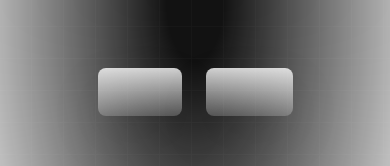
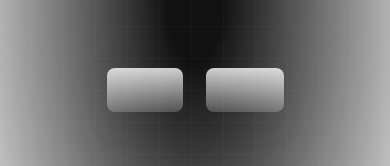
Before and after one commit to kennedysmartins/me-contrate, a Next.js app: page /me/1 in a window 390 px wide. Shown: the part 422-588 px from the top of the page. Built offline with nearby package versions, Linux system fonts and the light colour scheme.

Commit message:
new style button mobile

```diff
--- a/src/components/MainButton2.tsx
+++ b/src/components/MainButton2.tsx
@@ -81,7 +81,7 @@ const MainButton2: React.FC<ButtonProps> = ({
   return (
     <>
       <button
-        className={`bg-transparent text-transparent drop-shadow-2xl text-2xl md:px-10 md:py-4 px-5 py-2 md:rounded-2xl rounded-lg bg-gradient-to-b from-white/80 to-white/20 text-gray-900 dark:text-gray-900 font-semibold border-none ${
+        className={`bg-transparent text-transparent drop-shadow-2xl md:text-2xl text-xl md:px-10 md:py-4 px-5 py-2 md:rounded-2xl rounded-lg bg-gradient-to-b from-white/80 to-white/20 text-gray-900 dark:text-gray-900 md:font-semibold font-medium border-none ${
           buttonPosition ? "absolute" : "static"
         } transition-all duration-300`}
         ref={buttonRef as React.RefObject<HTMLButtonElement>}
```
